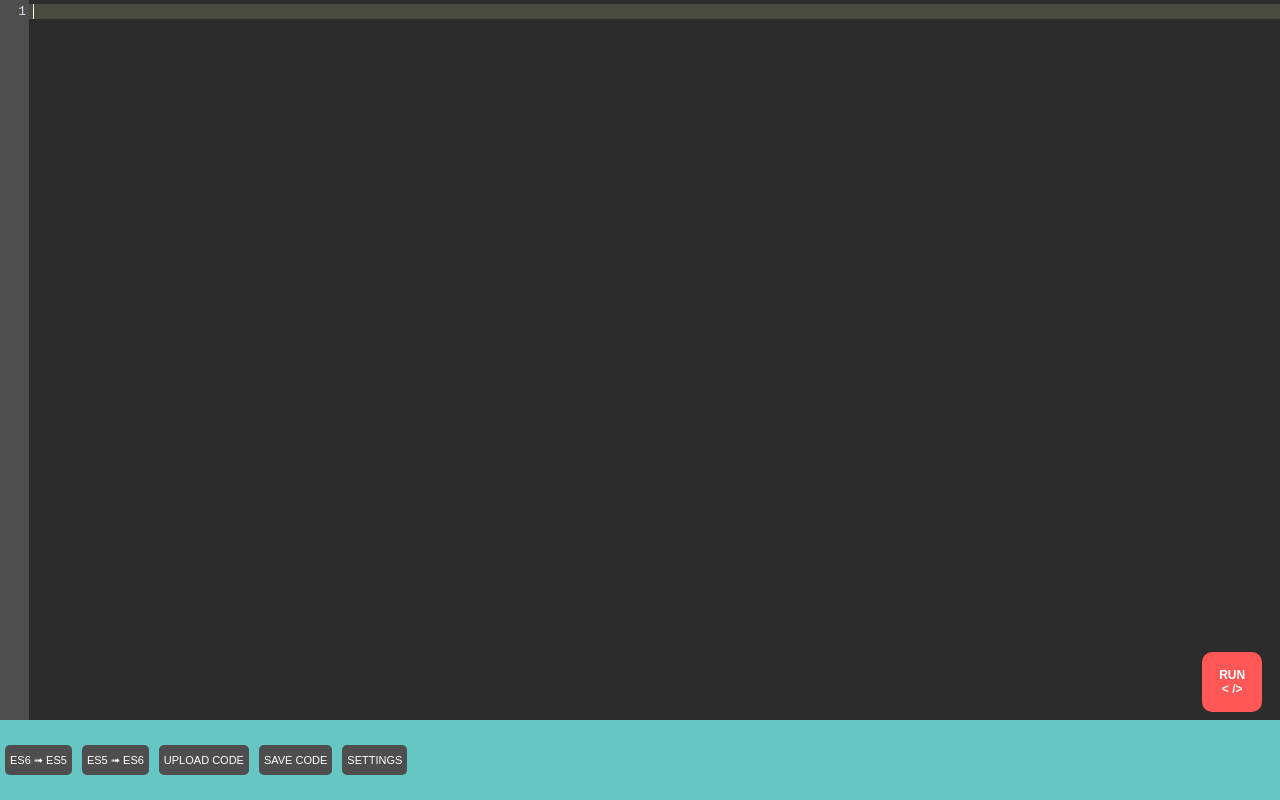
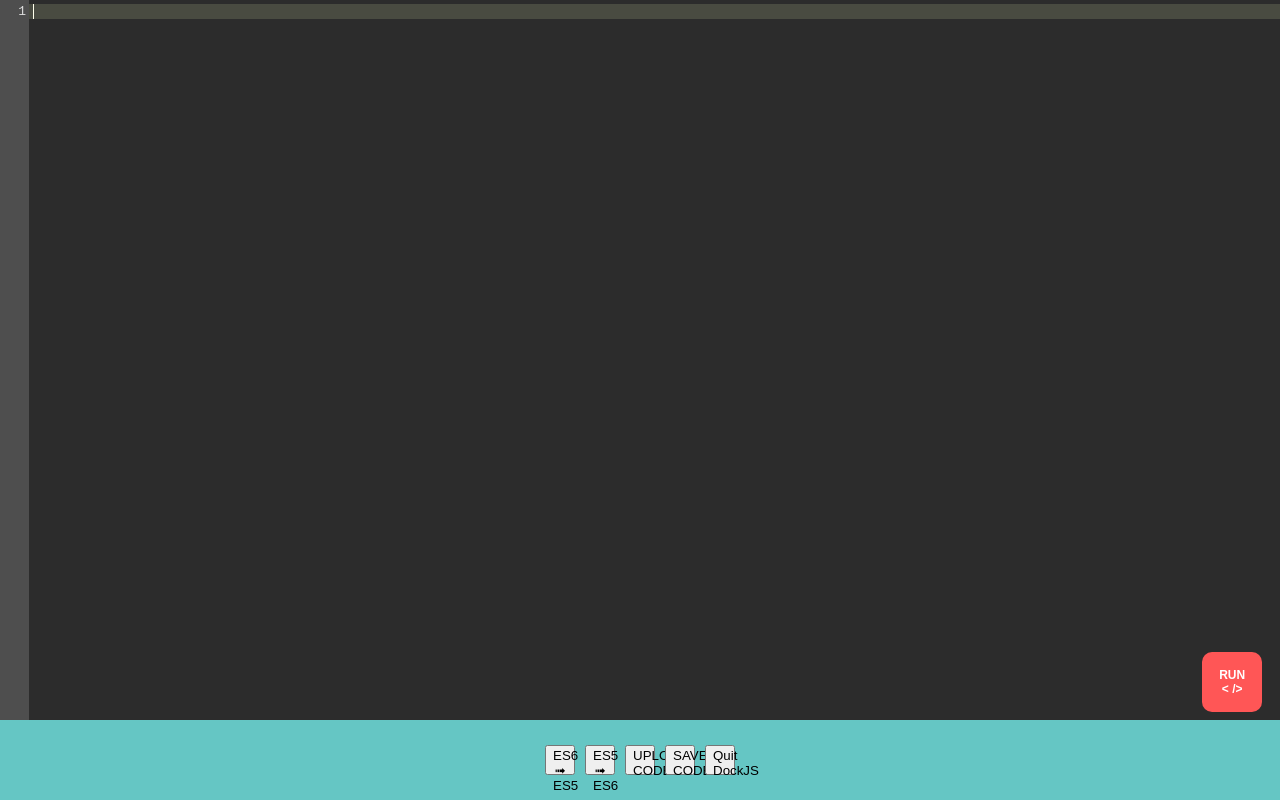
Before and after one commit to rcwestlake/dockjs, an Electron app: page app/index.html in a window 1280 px wide. Drawn offline with nearby package versions, Linux system fonts and the light colour scheme; no server answers.

Commit message:
[STYLES]: align footer items

```diff
--- a/app/css/styles.css
+++ b/app/css/styles.css
@@ -5,6 +5,9 @@ html, body {
 
 button {
   cursor: pointer;
+  width: 30px;
+  height: 30px;
+  margin: 0 5px;
 }
 
 #editor-container {
@@ -23,7 +26,7 @@ button {
   max-height: 10%;
   display: flex;
   align-items: center;
-  justify-content: flex-start;
+  justify-content: center;
 }
 
 .settings-wrapper {
@@ -68,10 +71,6 @@ button {
   display: block;
 }
 
-#quit-button {
-  width: 100px;
-}
-
 #run-button {
   color: #fff;
   background-color: #FF5656;
@@ -96,17 +95,18 @@ button {
   color: #fff;
 }
 
-select#theme-selector, button {
+select#theme-selector {
   font-size: 11px;
   margin: 0px 5px;
 }
 
-.dropdown-container select, button {
+.dropdown-container select {
   border: none;
   border-radius: 5px;
-  background-color: #4E4E4E;
+  background-color: #65C6C4;
   padding: 5px;
   color: #fff;
   height: 30px;
+  width: 150px;
   overflow: hidden;
 }
--- a/app/index.html
+++ b/app/index.html
@@ -31,10 +31,24 @@
     <div class="settings-wrapper js-settings-wrapper">
       <aside class="settings-container js-settings-container">
         <button id="hide-settings">X</button>
-        <button id="quit-button">
-          Quit DockJS
-        </button>
-        <div class="dropdown-container">
+        <button id="show-settings-button" class="js-show-settings">SETTINGS</button>
+      </aside>
+    </div>
+
+    <footer id="footer">
+      <button id="run-button">
+        RUN
+        <span class="code-symbol">< /></span>
+      </button>
+      <button id="transpile-to-es5">ES6 ➟ ES5</button>
+      <button id="transpile-to-es6">ES5 ➟ ES6</button>
+      </div>
+      <button id="upload-button">UPLOAD CODE</button>
+      <button id="save-button">SAVE CODE</button>
+      <button id="quit-button">
+        Quit DockJS
+      </button>
+        <!-- <div class="dropdown-container">
           <select id="theme-selector">
             <option value="default">Theme</option>
             <option value="3024-night">3024-night</option>
@@ -51,20 +65,9 @@
             <option value="solarized">solarized</option>
             <option value="xq-light">xq-light</option>
           </select>
-        </div>
-      </aside>
-    </div>
+        </div> -->
+      </div>
 
-    <footer id="footer">
-      <button id="run-button">
-        RUN
-        <span class="code-symbol">< /></span>
-      </button>
-      <button id="transpile-to-es5">ES6 ➟ ES5</button>
-      <button id="transpile-to-es6">ES5 ➟ ES6</button>
-      <button id="upload-button">UPLOAD CODE</button>
-      <button id="save-button">SAVE CODE</button>
-      <button id="show-settings-button" class="js-show-settings">SETTINGS</button>
     </footer>
 
     <script>require('./renderer.js')</script>
```
